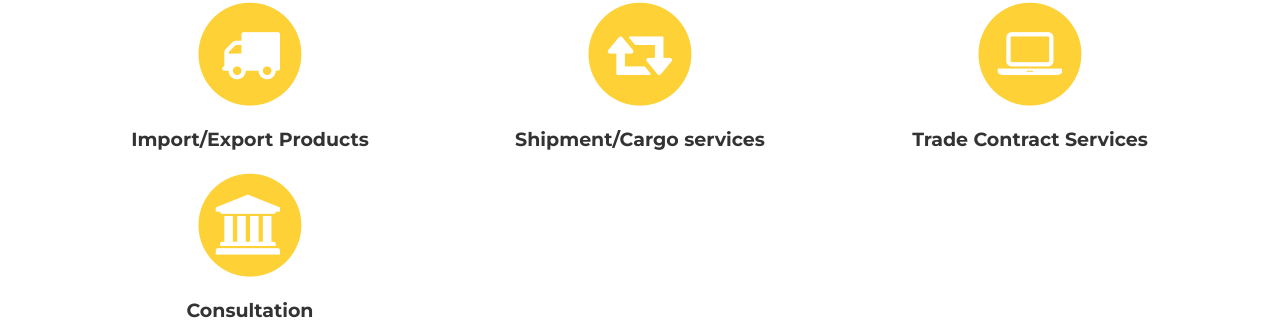
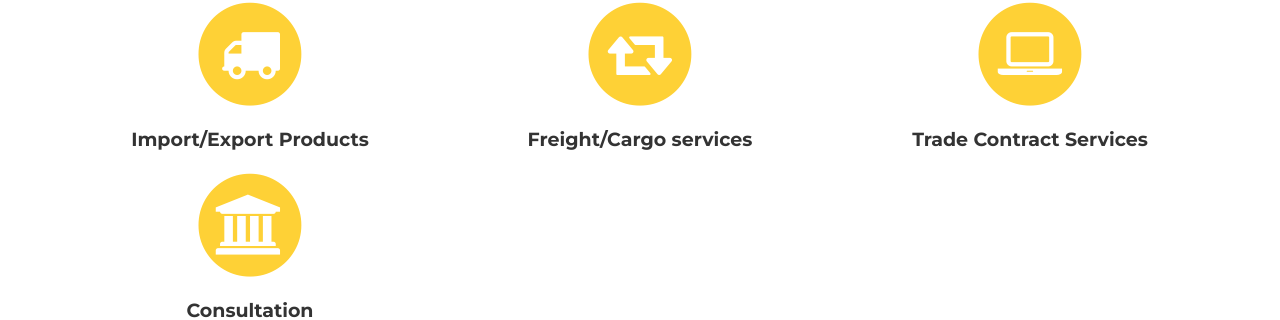
Before and after one commit to saeseab/saeseab.github.io, a Jekyll site: the page built from index.html, in a window 1280 px wide and 900 px high, scrolled down 775 px. Shown: the part 132-452 px from the top of the window. Built offline with Jekyll 4.4.1, drawn with Linux system fonts in a browser that asks for light colours; some web fonts are replaced.

```diff
--- a/_includes/services.html
+++ b/_includes/services.html
@@ -21,7 +21,7 @@
                         <i class="fa fa-circle fa-stack-2x text-primary"></i>
                         <i class="fa fa-retweet fa-stack-1x fa-inverse"></i>
                     </span>
-                    <h4 class="service-heading">Shipment/Cargo services</h4>
+                    <h4 class="service-heading">Freight/Cargo services</h4>
                     <!-- <p class="text-muted">Lorem ipsum dolor sit amet, consectetur adipisicing elit. Minima maxime quam architecto quo inventore harum ex magni, dicta impedit.</p> -->
                 </div>
                 <div class="col-md-4">
```
Also changed, not shown: img/header-bg_3.jpg (added), 1 other file.
